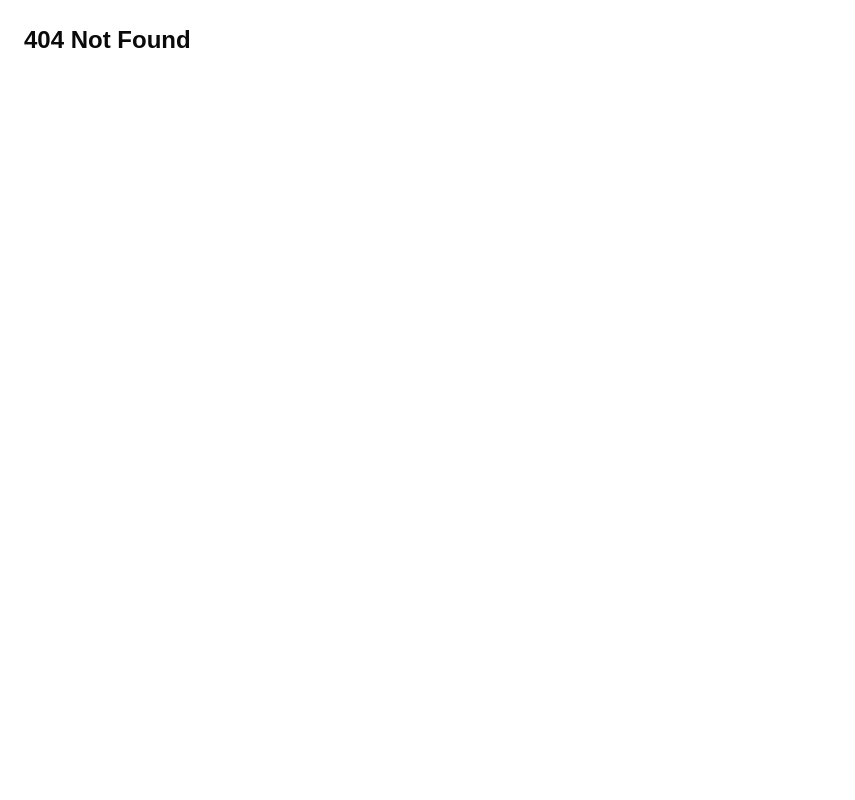
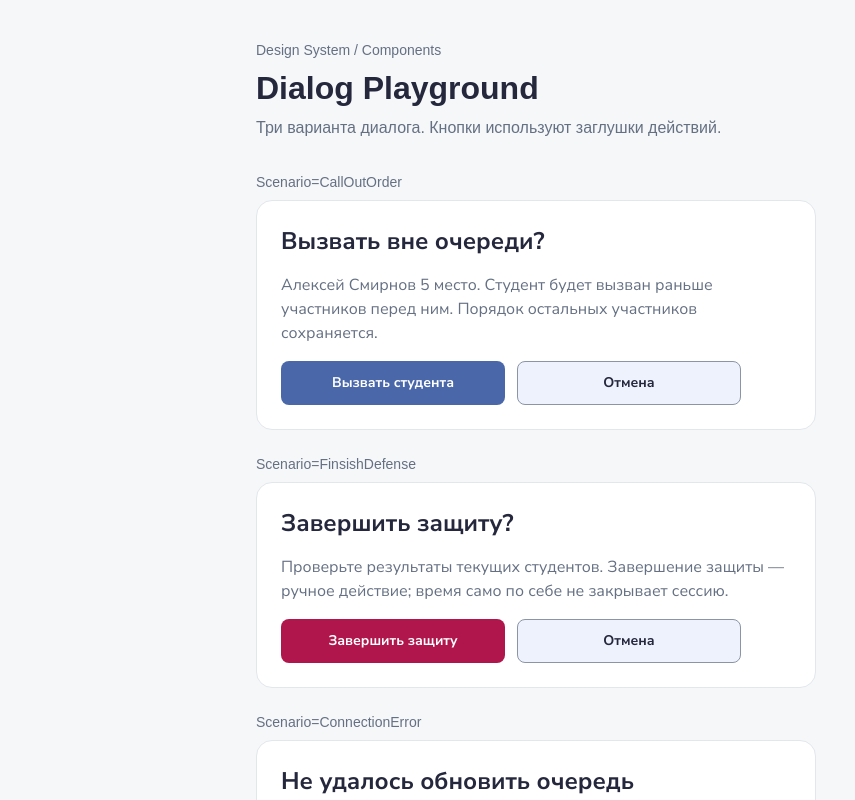
Before and after one commit to ITMO-QUEUE/itmo-queue-frontend, a React (Vite) app: page /test/dialog in a window 1280 px wide. Before the commit this address had no page. Shown: the whole page, without its empty margins (0-855 px from the left). Built offline with nearby package versions, Linux system fonts and the light colour scheme.

Commit message:
реализован dialog

```diff
--- a/src/app/router/index.ts
+++ b/src/app/router/index.ts
@@ -18,6 +18,7 @@ import { TestInputPage } from '../../pages/test/TestInputPage'
 import { TestSelectPage } from '../../pages/test/TestSelectPage'
 import { TestAlertPage } from '../../pages/test/TestAlertPage'
 import { TestNumberfieldPage } from '../../pages/test/TestNumberfieldPage'
+import { TestDialogPage } from '../../pages/test/TestDialogPage'
 
 export const router = createBrowserRouter([
 	{
@@ -106,6 +107,10 @@ export const router = createBrowserRouter([
 			{
 				path: 'numberfield',
 				Component: TestNumberfieldPage
+			},
+			{
+				path: 'dialog',
+				Component: TestDialogPage
 			}
 
 		]
--- /dev/null
+++ b/src/components/ui/UIDialog.tsx
@@ -0,0 +1,91 @@
+import { tw } from '../../libs/utils'
+import { UIButton, UIButtonTone } from './UIButton'
+
+export const Scenario = {
+	// biome-ignore lint/security/noSecrets: Public dialog scenario identifier, not a secret.
+	CallOutOrder: 'CallOutOrder',
+	FinsishDefense: 'FinsishDefense',
+	ConnectionError: 'ConnectionError'
+} as const
+
+export type Scenario = ( typeof Scenario )[ keyof typeof Scenario ]
+
+export type UIDialogProps = {
+	loading?: boolean
+	disabled?: boolean
+} & (
+	| {
+			scenario: typeof Scenario.CallOutOrder
+			studentName: string
+			position: number
+	  }
+	| {
+			scenario: typeof Scenario.FinsishDefense | typeof Scenario.ConnectionError
+	  }
+)
+
+const SCENARIO_CONTENT = {
+	[ Scenario.CallOutOrder ]: {
+		title: 'Вызвать вне очереди?',
+		description:
+			'Студент будет вызван раньше участников перед ним. Порядок остальных участников сохраняется.',
+		confirmLabel: 'Вызвать студента',
+		confirmTone: UIButtonTone.PRIMARY
+	},
+	[ Scenario.FinsishDefense ]: {
+		title: 'Завершить защиту?',
+		description:
+			'Проверьте результаты текущих студентов. Завершение защиты — ручное действие; время само по себе не закрывает сессию.',
+		confirmLabel: 'Завершить защиту',
+		confirmTone: UIButtonTone.DANGER
+	},
+	[ Scenario.ConnectionError ]: {
+		title: 'Не удалось обновить очередь',
+		description:
+			'Проверьте соединение и повторите запрос. До ответа сервера показывайте последнюю подтверждённую позицию.',
+		confirmLabel: 'Повторить',
+		confirmTone: UIButtonTone.PRIMARY
+	}
+} as const
+
+const BASE_CLASSES = tw(
+	'w-[560px] max-w-[calc(100vw-32px)]',
+	'rounded-dialog border border-border-subtle',
+	'bg-bg-surface p-6 font-nunito text-text-primary'
+)
+
+const ACTIONS_CLASSES = tw(
+	'mt-4 flex flex-col gap-3 sm:flex-row',
+	'[&>button]:w-full sm:[&>button]:w-56 sm:[&>button]:max-w-full',
+	'[&>button]:min-w-0'
+)
+
+export const UIDialog = ( props: UIDialogProps ) => {
+	const { loading = false, disabled = false } = props
+	const content = SCENARIO_CONTENT[ props.scenario ]
+	const description =
+		props.scenario === Scenario.CallOutOrder
+			? `${ props.studentName } ${ props.position } место. ${ content.description }`
+			: content.description
+
+	return (
+		<div className={ BASE_CLASSES }>
+			<h2 className='text-section'>{ content.title }</h2>
+			<p className='mt-4 text-body text-text-secondary'>{ description }</p>
+			<div className={ ACTIONS_CLASSES }>
+				<UIButton
+					label={ content.confirmLabel }
+					onClick={ () => { } }
+					tone={ content.confirmTone }
+					loading={ loading }
+					disabled={ disabled }
+				/>
+				<UIButton
+					label='Отмена'
+					onClick={ () => { } }
+					tone={ UIButtonTone.SECONDARY }
+				/>
+			</div>
+		</div>
+	)
+}
--- /dev/null
+++ b/src/pages/test/TestDialogPage.tsx
@@ -0,0 +1,48 @@
+import {
+	Scenario,
+	UIDialog,
+	type UIDialogProps
+} from '../../components/ui/UIDialog'
+
+const SCENARIOS = [
+	{
+		scenario: Scenario.CallOutOrder,
+		studentName: 'Алексей Смирнов',
+		position: 5
+	},
+	{ scenario: Scenario.FinsishDefense },
+	{ scenario: Scenario.ConnectionError }
+] as const satisfies readonly UIDialogProps[]
+
+export const TestDialogPage = () => {
+	return (
+		<main className='h-full w-full overflow-auto bg-bg-page p-4 md:p-10'>
+			<div className='mx-auto flex max-w-3xl flex-col gap-8'>
+				<header className='space-y-2'>
+					<p className='text-small text-text-secondary'>
+						Design System / Components
+					</p>
+					<h1 className='text-heading text-text-primary'>Dialog Playground</h1>
+					<p className='text-body text-text-secondary'>
+						Три варианта диалога. Кнопки используют заглушки действий.
+					</p>
+				</header>
+
+				<div className='flex flex-col gap-6'>
+					{ SCENARIOS.map( props => (
+						<section
+							key={ props.scenario }
+							className='space-y-2'
+							aria-label={ `Scenario=${ props.scenario }` }
+						>
+							<p className='text-small text-text-secondary'>
+								Scenario={ props.scenario }
+							</p>
+							<UIDialog { ...props } />
+						</section>
+					) ) }
+				</div>
+			</div>
+		</main>
+	)
+}
```
